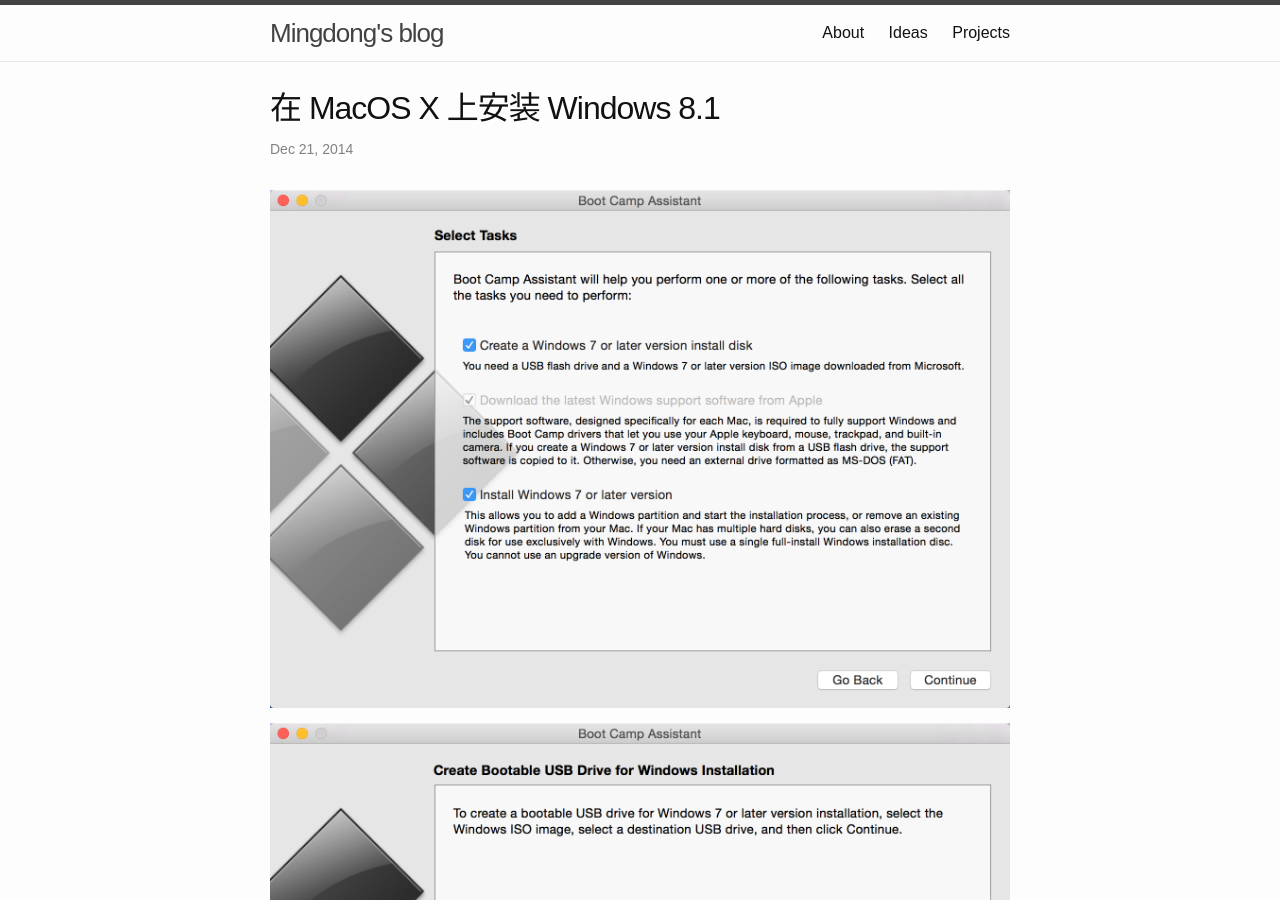
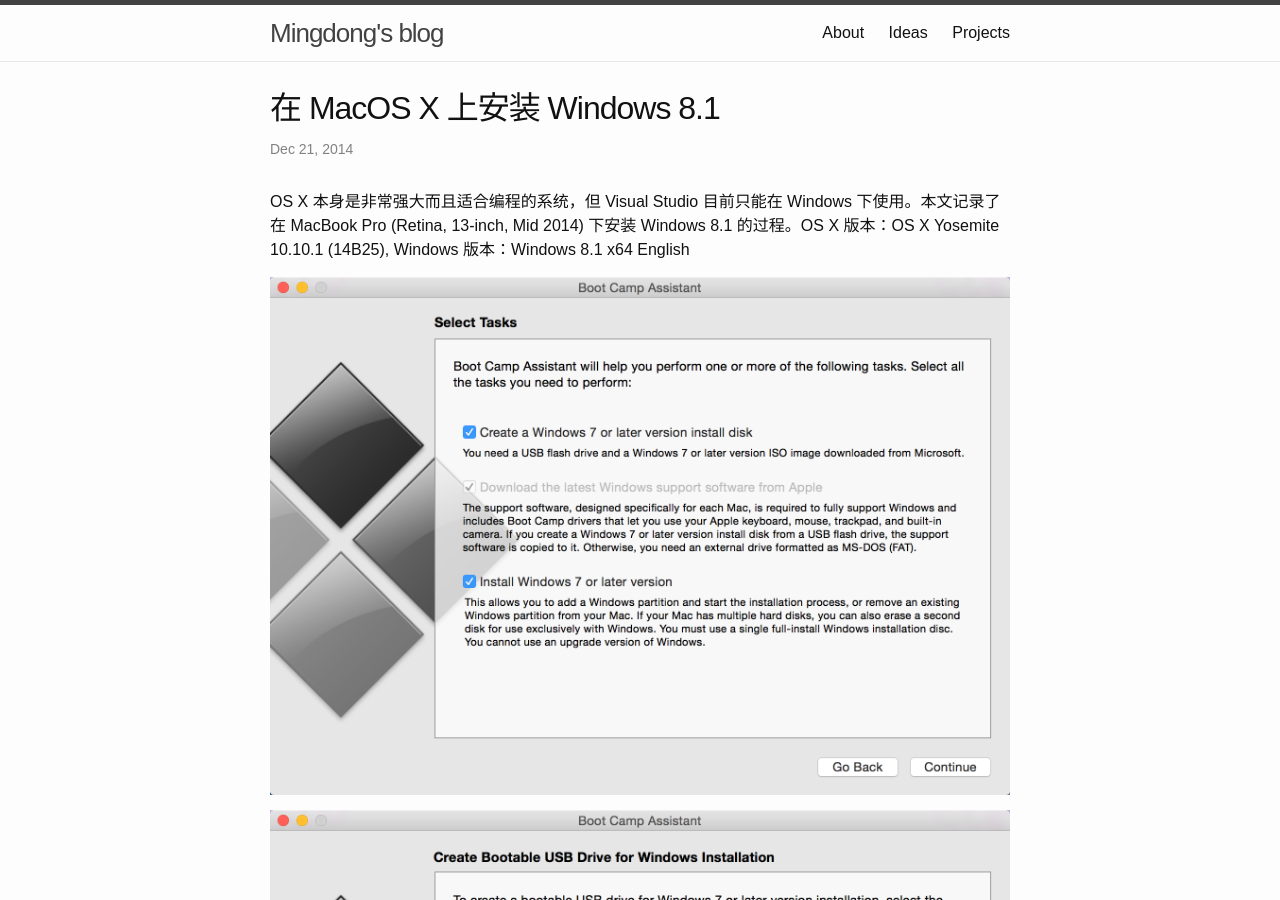
Before and after one commit to itfen/md, a Jekyll site: the page built from _posts/2014-12-21-install-windows-8.1-on-mac-os-x.md, in a window 1280 px wide and 900 px high. Built offline with Jekyll 4.4.1, drawn with Linux system fonts in a browser that asks for light colours; comment, search, counter and statistics services are not loaded.

Commit message:
Update post

```diff
--- a/_posts/2014-12-21-install-windows-8.1-on-mac-os-x.md
+++ b/_posts/2014-12-21-install-windows-8.1-on-mac-os-x.md
@@ -5,6 +5,8 @@
 comments: true
 share: true
 ---
+OS X 本身是非常强大而且适合编程的系统，但 Visual Studio 目前只能在 Windows 下使用。本文记录了在 MacBook Pro (Retina, 13-inch, Mid 2014) 下安装 Windows 8.1 的过程。OS X 版本：OS X Yosemite 10.10.1 (14B25), Windows 版本：Windows 8.1 x64 English
+
 
 ![My helpful screenshot]({{ site.url }}/assets/img/20141221-1.png)
 
```
